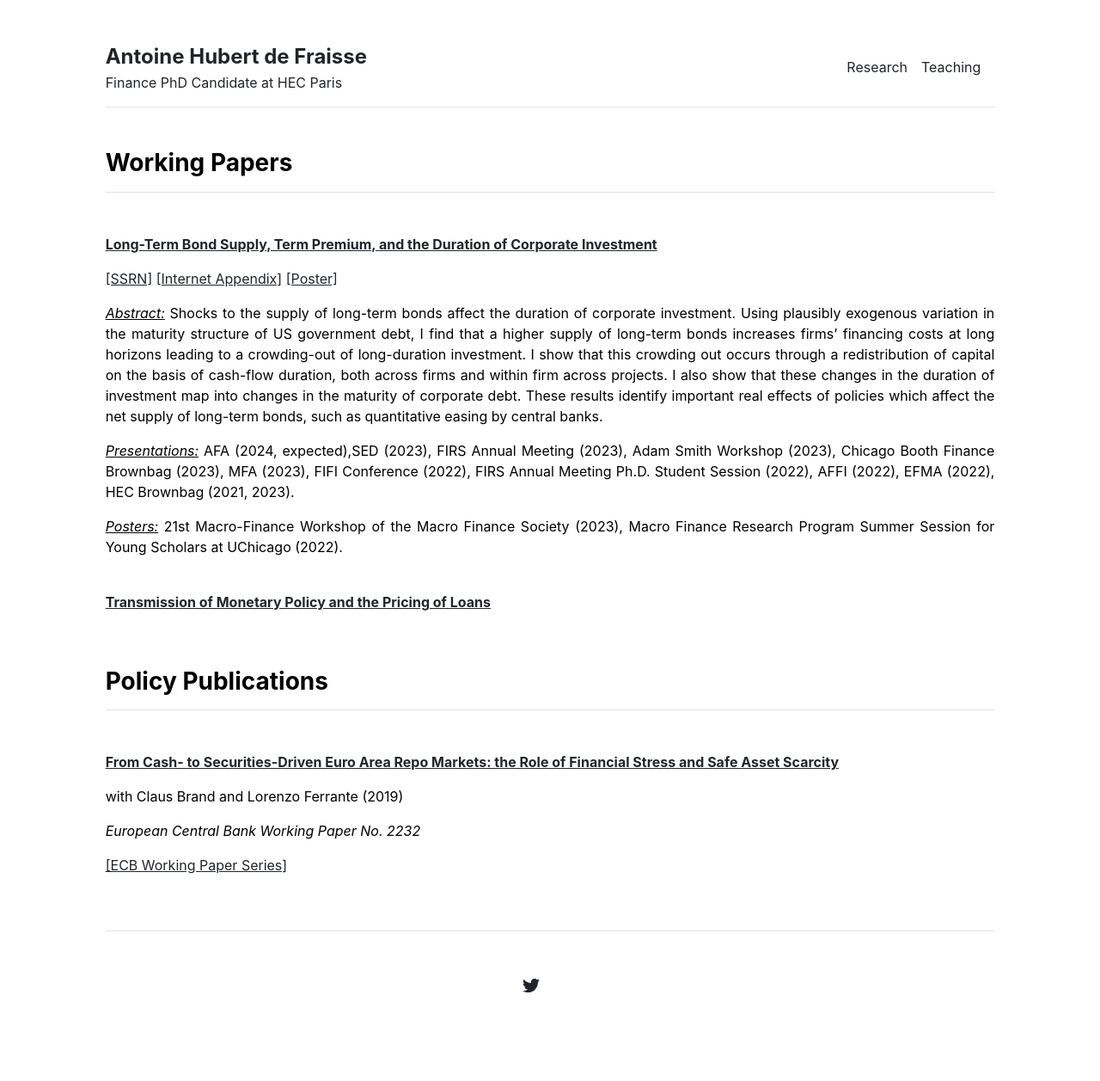
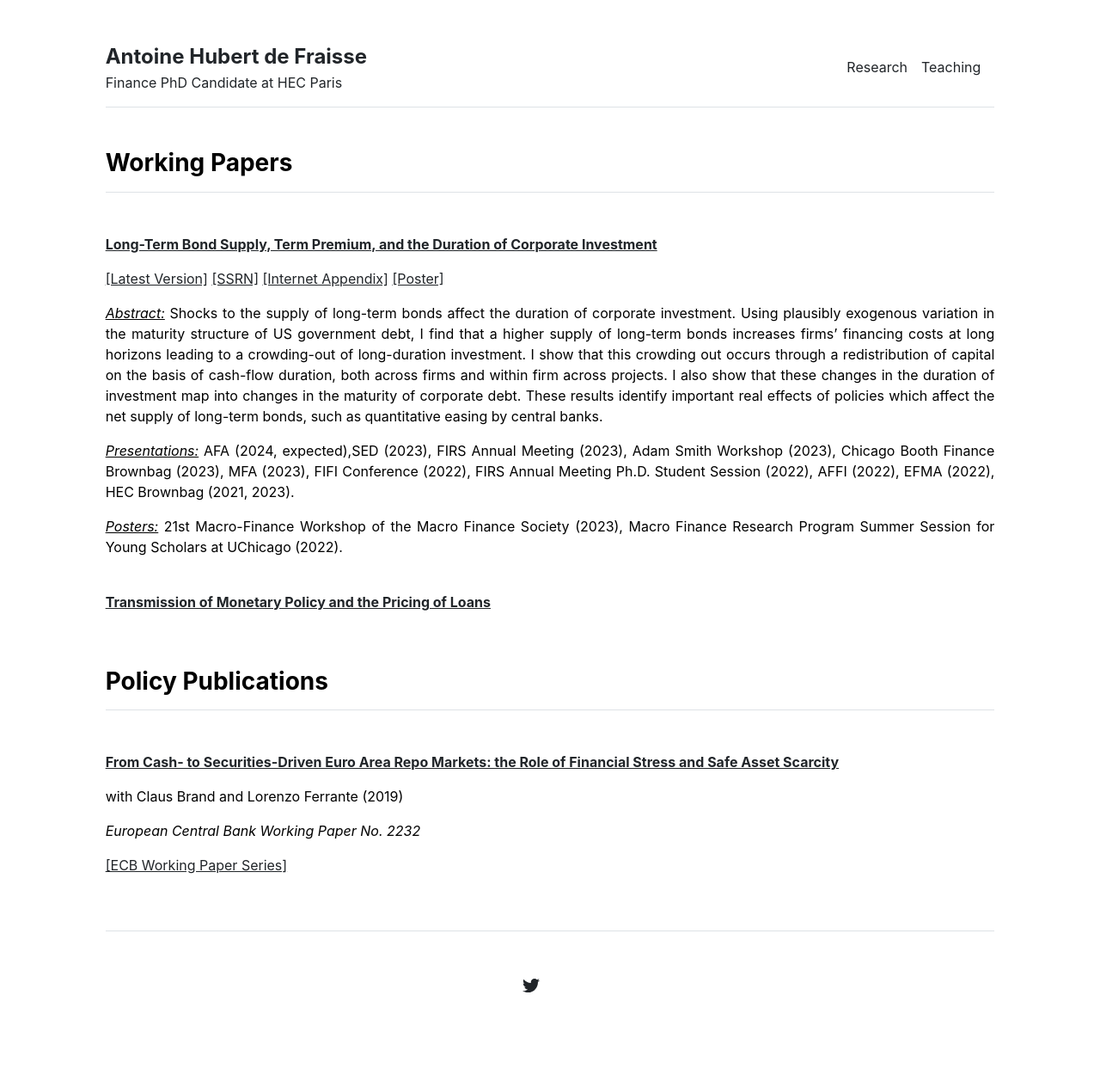
Before and after one commit to antoinehubertdefraisse/antoinehubertdefraisse.github.io, a Jekyll site: the page built from publications.md, in a window 1280 px wide. Shown: the whole page at 86% size. Built offline with Jekyll 4.4.1, drawn with Linux system fonts in a browser that asks for light colours.

Commit message:
Update publications.html

```diff
--- a/_includes/publications.html
+++ b/_includes/publications.html
@@ -1,9 +1,10 @@
 <div class="row g-5 mb-5">
   <div>
     <h3 class="fw-bold border-bottom pb-3 mb-5">Working Papers</h3>
-  <p><a href="https://papers.ssrn.com/sol3/papers.cfm?abstract_id=4064763" target="_blank"> <b>Long-Term Bond Supply, Term Premium, and the Duration of Corporate Investment</b>
+  <p><a href="http://antoinehubertdefraisse.github.io/pdf/term_structure_and_corp_investment_ssrn.pdf" target="_blank"> <b>Long-Term Bond Supply, Term Premium, and the Duration of Corporate Investment</b>
       </a></p>
-    <p><a href="https://papers.ssrn.com/sol3/papers.cfm?abstract_id=4064763" target="_blank">[SSRN]</a>
+    <p><a href="http://antoinehubertdefraisse.github.io/pdf/term_structure_and_corp_investment_ssrn.pdf" target="_blank">[Latest Version]</a>
+	    <a href="https://papers.ssrn.com/sol3/papers.cfm?abstract_id=4064763" target="_blank">[SSRN]</a>
       <a href="http://antoinehubertdefraisse.github.io/pdf/1_term_structure_and_corp_investment_internetappendix.pdf" target="_blank">[Internet Appendix]</a>
 	 <a href="http://antoinehubertdefraisse.github.io/pdf/poster_MFS.pdf" target="_blank">[Poster]</a><p>
     <p align="justify"> <u><em>Abstract:</em></u> Shocks to the supply of long-term bonds affect the duration of corporate investment. Using plausibly exogenous variation in the maturity structure of US government debt, I find that a higher supply of long-term bonds increases firms’ financing costs at long horizons leading to a crowding-out of long-duration investment. I show that this crowding out occurs through a redistribution of capital on the basis of cash-flow duration, both across firms and within firm across projects. I also show that these changes in the duration of investment map into changes in the maturity of corporate debt. These results identify important real effects of policies which affect the net supply of long-term bonds, such as quantitative easing by central banks.
```
